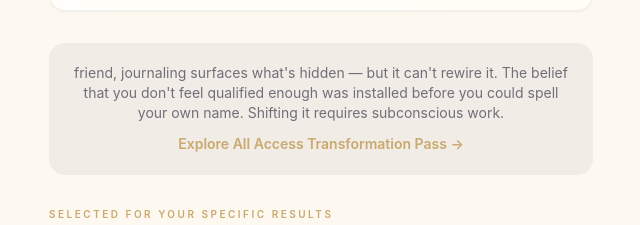
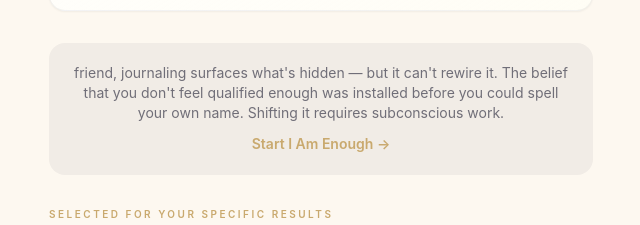
Before and after one commit to neilbannister/marisa-peer-quiz, a Next.js app: page /results in a window 1280 px wide. Shown: the part 3579-3804 px from the top of the page, without its empty margins (319-959 px from the left). Built offline with nearby package versions, Linux system fonts and the light colour scheme.

Commit message:
Only show primary CTA in mini CTAs throughout - secondary only at bottom

```diff
--- a/app/results/page.tsx
+++ b/app/results/page.tsx
@@ -416,9 +416,9 @@
             <p className="text-sm text-brand-dark/60 mb-2">
               {name}, journaling surfaces what's hidden — but it can't rewire it. The belief that {beliefLabels[primaryBelief] || "you're not enough"} was installed before you could spell your own name. Shifting it requires subconscious work.
             </p>
-            <a href={products.secondary?.ctaUrl || products.primary.ctaUrl} target="_blank" rel="noopener noreferrer"
+            <a href={products.primary.ctaUrl} target="_blank" rel="noopener noreferrer"
               className="text-brand-gold text-sm font-semibold hover:underline">
-              Explore {products.secondary?.name || products.primary.name} →
+              {products.primary.ctaText} →
             </a>
           </div>
         </Section>
```
